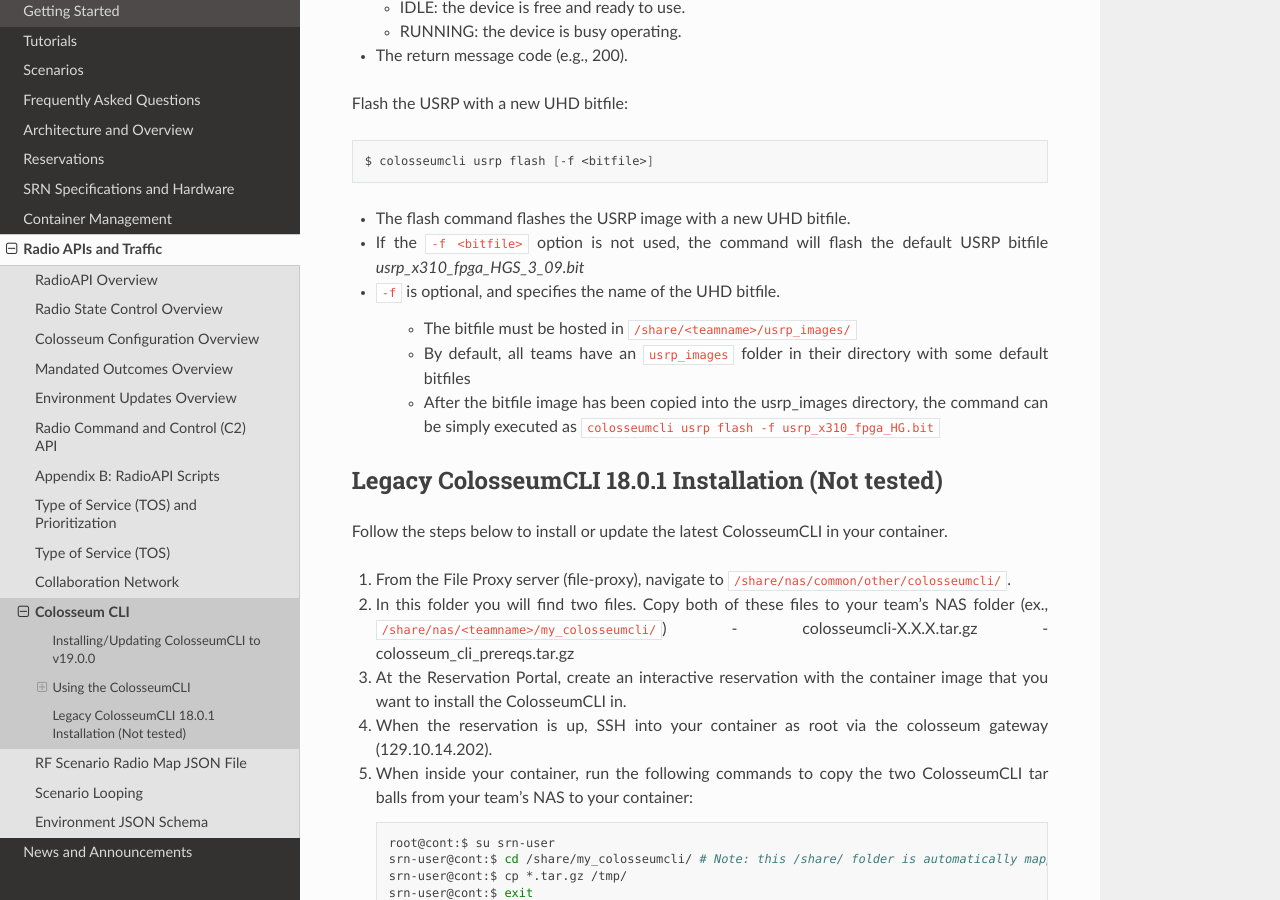
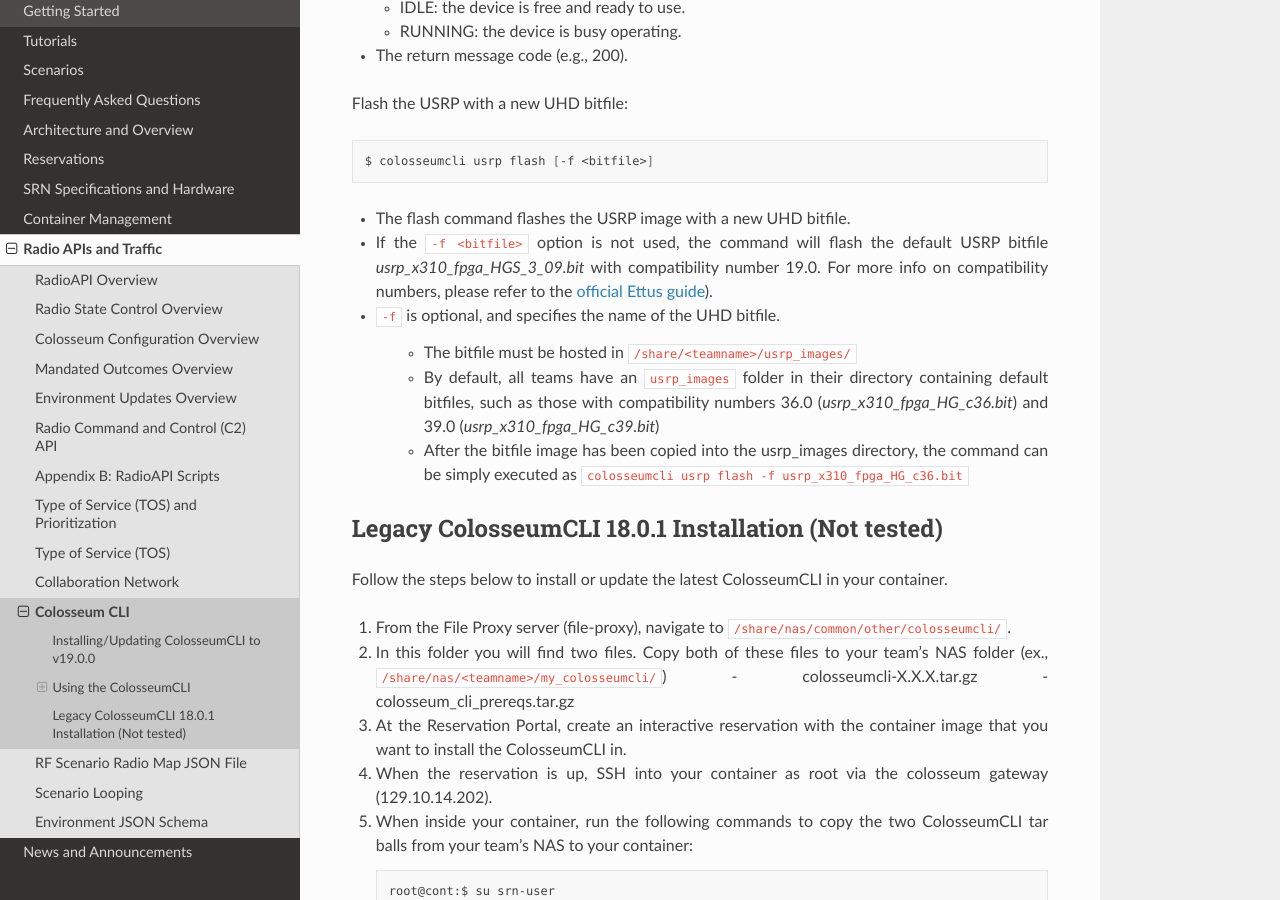
Before and after one commit to colosseum-wiot/user-documentation, a Sphinx documentation site: the page built from docs/source/radio_api_traffic/colosseum_cli.rst, in a window 1280 px wide and 900 px high, scrolled down 4052 px. Built offline with Sphinx 7.4.7 and the Read the Docs theme 3.1.0, drawn with Linux system fonts in a browser that asks for light colours.

Commit message:
Improve colosseumcli guide.

```diff
--- a/docs/source/radio_api_traffic/colosseum_cli.rst
+++ b/docs/source/radio_api_traffic/colosseum_cli.rst
@@ -172,12 +172,12 @@
 
 
 - The flash command flashes the USRP image with a new UHD bitfile.
-- If the ``-f <bitfile>`` option is not used, the command will flash the default USRP bitfile *usrp_x310_fpga_HGS_3_09.bit*
+- If the ``-f <bitfile>`` option is not used, the command will flash the default USRP bitfile *usrp_x310_fpga_HGS_3_09.bit* with compatibility number 19.0. For more info on compatibility numbers, please refer to the `official Ettus guide <https://files.ettus.com/manual/page_compat.html>`_).
 - ``-f`` is optional, and specifies the name of the UHD bitfile.
 
    - The bitfile must be hosted in ``/share/<teamname>/usrp_images/``
-   - By default, all teams have an ``usrp_images`` folder in their directory with some default bitfiles
-   - After the bitfile image has been copied into the usrp_images directory, the command can be simply executed as ``colosseumcli usrp flash -f usrp_x310_fpga_HG.bit``
+   - By default, all teams have an ``usrp_images`` folder in their directory containing default bitfiles, such as those with compatibility numbers 36.0 (*usrp_x310_fpga_HG_c36.bit*) and 39.0 (*usrp_x310_fpga_HG_c39.bit*)
+   - After the bitfile image has been copied into the usrp_images directory, the command can be simply executed as ``colosseumcli usrp flash -f usrp_x310_fpga_HG_c36.bit``
 
 Legacy ColosseumCLI 18.0.1 Installation (Not tested)
 -------------------------------------------------
```
